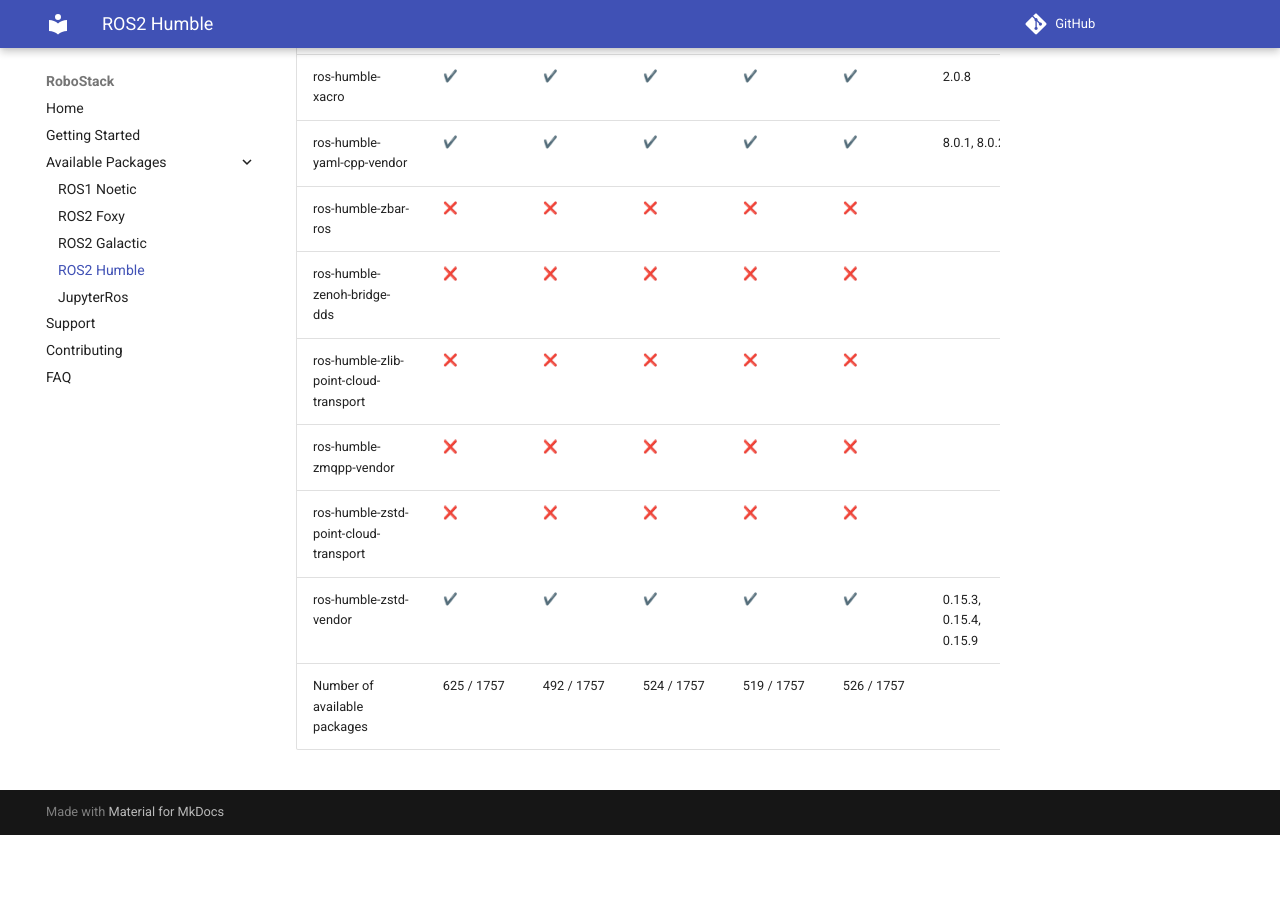
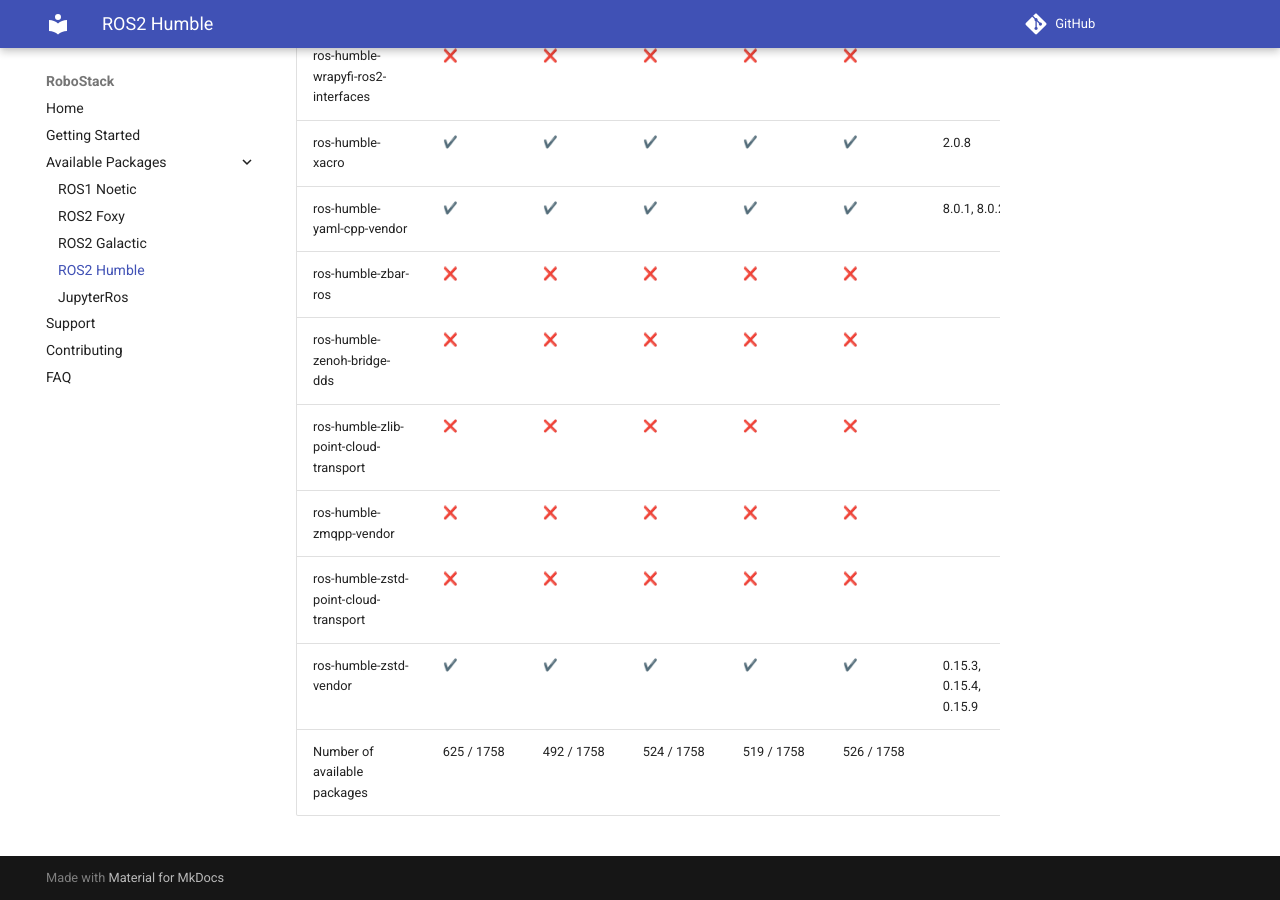
Before and after one commit to RoboStack/robostack.github.io, an MkDocs documentation site: the page built from docs/humble.md, in a window 1280 px wide and 900 px high, scrolled down 136885 px. Built offline with MkDocs 1.6.1 and Material for MkDocs 9.7.7, drawn with Linux system fonts in a browser that asks for light colours; emoji names are drawn with the system emoji font; comment, search, counter and statistics services are not loaded; before the commit the page ends 137720 px from its top, so only the background shows below that.

Commit message:
Update tables

```diff
--- a/docs/humble.md
+++ b/docs/humble.md
@@ -1757,4 +1758,4 @@
 | ros-humble-zmqpp-vendor | :x: { data-sort='0' } | :x: { data-sort='0' } | :x: { data-sort='0' } | :x: { data-sort='0' } | :x: { data-sort='0' } |   |
 | ros-humble-zstd-point-cloud-transport | :x: { data-sort='0' } | :x: { data-sort='0' } | :x: { data-sort='0' } | :x: { data-sort='0' } | :x: { data-sort='0' } |   |
 | ros-humble-zstd-vendor | :heavy_check_mark: { data-sort='1' } | :heavy_check_mark: { data-sort='1' } | :heavy_check_mark: { data-sort='1' } | :heavy_check_mark: { data-sort='1' } | :heavy_check_mark: { data-sort='1' } | 0.15.3, 0.15.4, 0.15.9  |
-| Number of available packages |  625 / 1757 | 492 / 1757 | 524 / 1757 | 519 / 1757 | 526 / 1757 |
+| Number of available packages |  625 / 1758 | 492 / 1758 | 524 / 1758 | 519 / 1758 | 526 / 1758 |
```
Also changed, not shown: other parts of docs/humble.md (+1 -0 lines).
